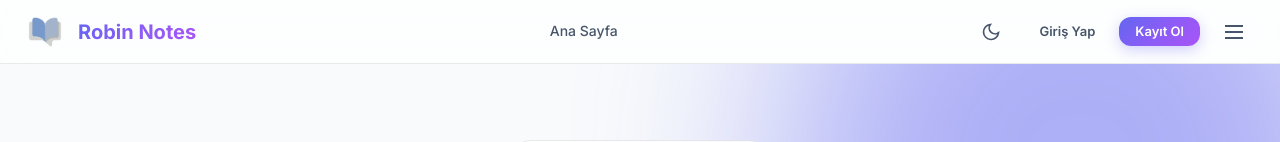
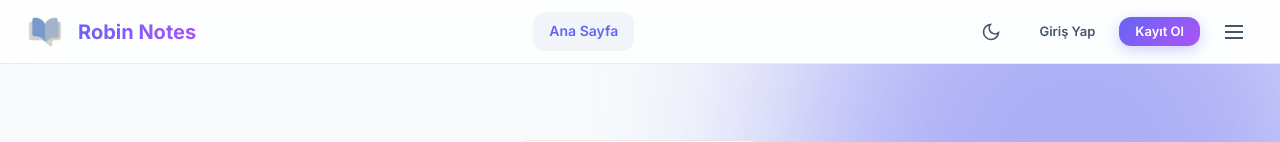
Before and after one commit to robinmutlu/robin-notes, a React (Vite) app: page / in a window 1280 px wide. Shown: the top 142 px of the page. Built offline with nearby package versions, Linux system fonts and the light colour scheme; no server answers.

Commit message:
Add active state highlight to header navigation

```diff
--- a/src/components/layout/Header.css
+++ b/src/components/layout/Header.css
@@ -85,6 +85,12 @@
 .nav-link:hover {
     color: var(--text-primary);
     background: var(--bg-tertiary);
+}
+
+.nav-link.active {
+    color: var(--accent-primary);
+    background: var(--bg-tertiary);
+    font-weight: 600;
 }
 
 .nav-link-admin {
--- a/src/components/layout/Header.jsx
+++ b/src/components/layout/Header.jsx
@@ -1,4 +1,4 @@
-import { Link, useNavigate } from 'react-router-dom';
+import { Link, useNavigate, useLocation } from 'react-router-dom';
 import { useTheme } from '../../context/ThemeContext';
 import { useAuth } from '../../context/AuthContext';
 import { useState, useEffect } from 'react';
@@ -11,6 +11,7 @@ export default function Header() {
     const [menuOpen, setMenuOpen] = useState(false);
     const [mobileMenuOpen, setMobileMenuOpen] = useState(false);
     const navigate = useNavigate();
+    const location = useLocation(); // Add useLocation for active state
 
     // Close menus when clicking outside
     useEffect(() => {
@@ -37,6 +38,8 @@ export default function Header() {
     // Get avatar URL
     const avatarSrc = user?.avatar ? getFileUrl(user.avatar) : getAvatarUrl?.() || null;
 
+    const isActive = (path) => location.pathname === path;
+
     return (
         <>
             <header className="header">
@@ -47,12 +50,12 @@ export default function Header() {
                     </Link>
 
                     <nav className="header-nav desktop-only">
-                        <Link to="/" className="nav-link">Ana Sayfa</Link>
+                        <Link to="/" className={`nav-link ${isActive('/') ? 'active' : ''}`}>Ana Sayfa</Link>
                         {isAuthenticated && (
-                            <Link to="/dashboard" className="nav-link">Panelim</Link>
+                            <Link to="/dashboard" className={`nav-link ${isActive('/dashboard') ? 'active' : ''}`}>Panelim</Link>
                         )}
                         {isAdmin && (
-                            <Link to="/admin" className="nav-link nav-link-admin">Admin</Link>
+                            <Link to="/admin" className={`nav-link nav-link-admin ${isActive('/admin') ? 'active' : ''}`}>Admin</Link>
                         )}
                     </nav>
 
```
